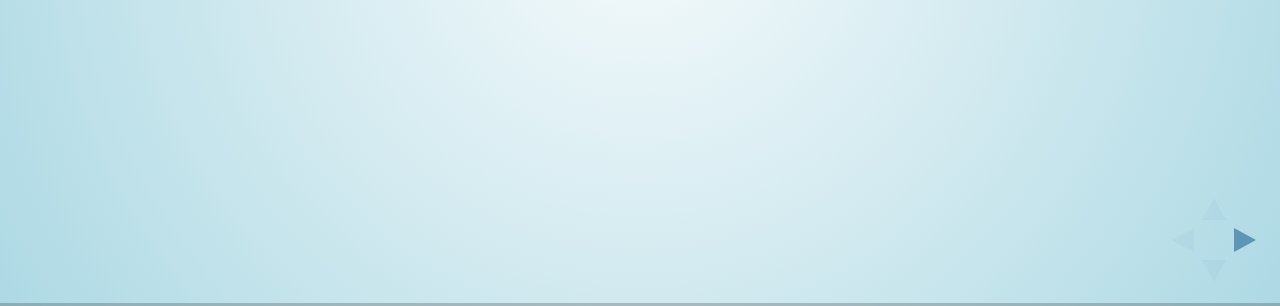
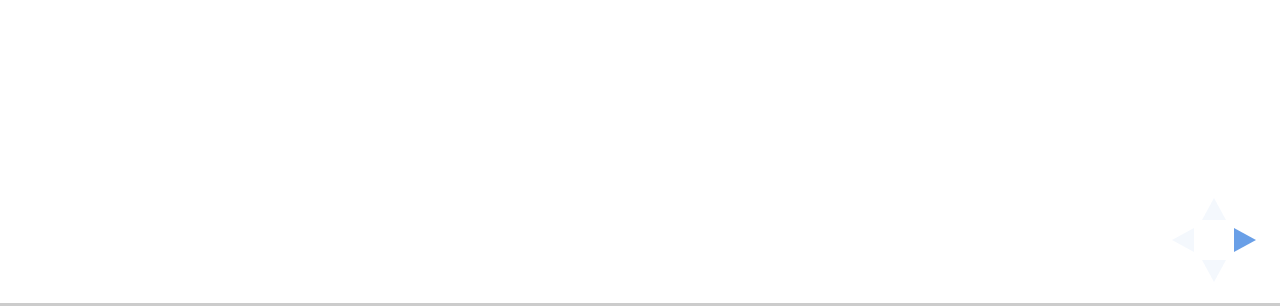
Before and after one commit to NicholasBoll/scheming-presentation, a website: page index.html in a window 1280 px wide. Shown: the part 494-800 px from the top of the page. Drawn offline with nearby package versions, Linux system fonts and the light colour scheme.

Commit message:
Updated theme and transitions

```diff
--- a/index.html
+++ b/index.html
@@ -8,7 +8,7 @@
 
   <meta name="viewport" content="width=device-width, initial-scale=1.0, maximum-scale=1.0, user-scalable=no">
   <link rel="stylesheet" href="bower_components/reveal.js/css/reveal.css">
-  <link rel="stylesheet" href="bower_components/reveal.js/css/theme/sky.css">
+  <link rel="stylesheet" href="bower_components/reveal.js/css/theme/white.css">
   <link rel="stylesheet" type="text/css" href="bower_components/highlightjs/styles/monokai.css">
 </head>
 <body>
@@ -216,6 +216,7 @@ lisa.watch 'mother', (newVal, oldVal) ->
   <script src="bower_components/reveal.js/plugin/notes/notes.js"></script>
   <script>
     Reveal.initialize({
+      transition: 'concave',
       dependencies: [
         { src: 'bower_components/reveal.js/plugin/highlight/highlight.js', async: true, callback: function() { hljs.initHighlightingOnLoad(); } }
       ],
```
